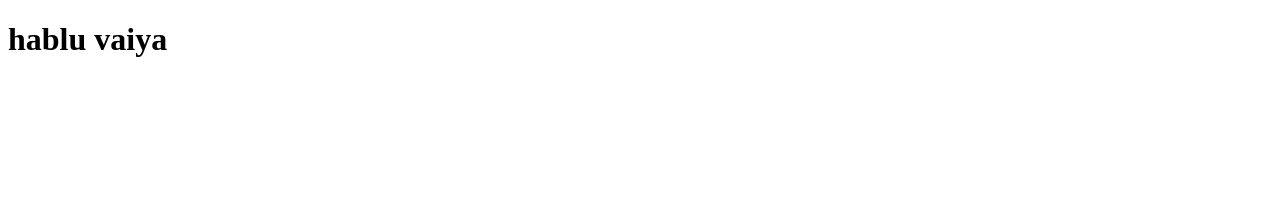
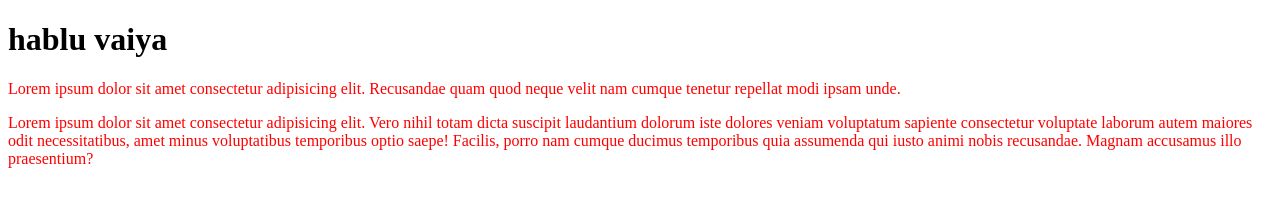
Before and after one commit to Rayhan4674/first-project, a plain HTML site: page index.html in a window 1280 px wide. Drawn offline with Linux system fonts and the light colour scheme.

Commit message:
style added

```diff
--- a/index.html
+++ b/index.html
@@ -1,6 +1,7 @@
 <!DOCTYPE html>
 <html lang="en">
 <head>
+    <link rel="stylesheet" href="style.css">
     <meta charset="UTF-8">
     <meta http-equiv="X-UA-Compatible" content="IE=edge">
     <meta name="viewport" content="width=device-width, initial-scale=1.0">
@@ -8,5 +9,8 @@
 </head>
 <body>
     <h1>hablu vaiya</h1>
+    <p>Lorem ipsum dolor sit amet consectetur adipisicing elit. Recusandae quam quod neque velit nam cumque tenetur repellat modi ipsam unde.</p>
+    <p>Lorem ipsum dolor sit amet consectetur adipisicing elit. Vero nihil totam dicta suscipit laudantium dolorum iste dolores veniam voluptatum sapiente consectetur voluptate laborum autem maiores odit necessitatibus, amet minus voluptatibus temporibus optio saepe! Facilis, porro nam cumque ducimus temporibus quia assumenda qui iusto animi nobis recusandae. Magnam accusamus illo praesentium?</p>
+
 </body>
 </html>
--- /dev/null
+++ b/style.css
@@ -0,0 +1,3 @@
+p{
+    color: red;
+}
```
